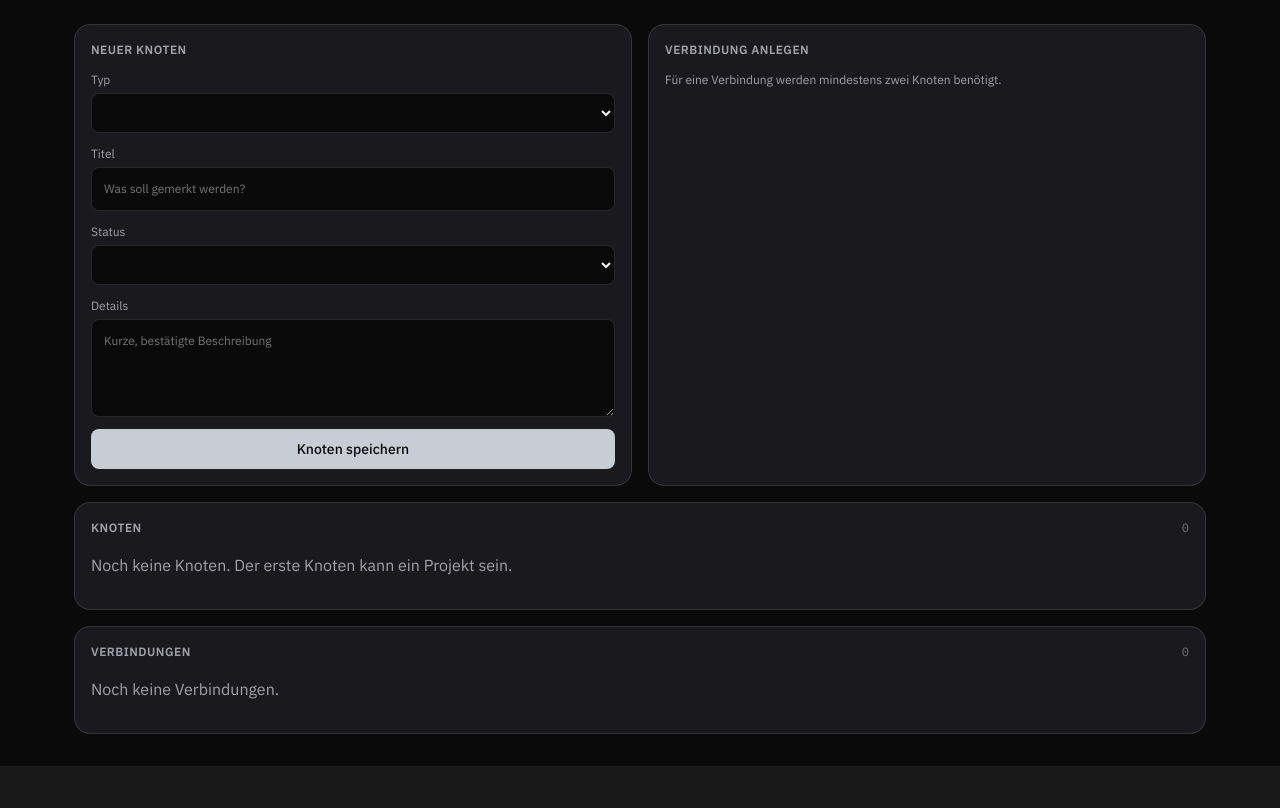
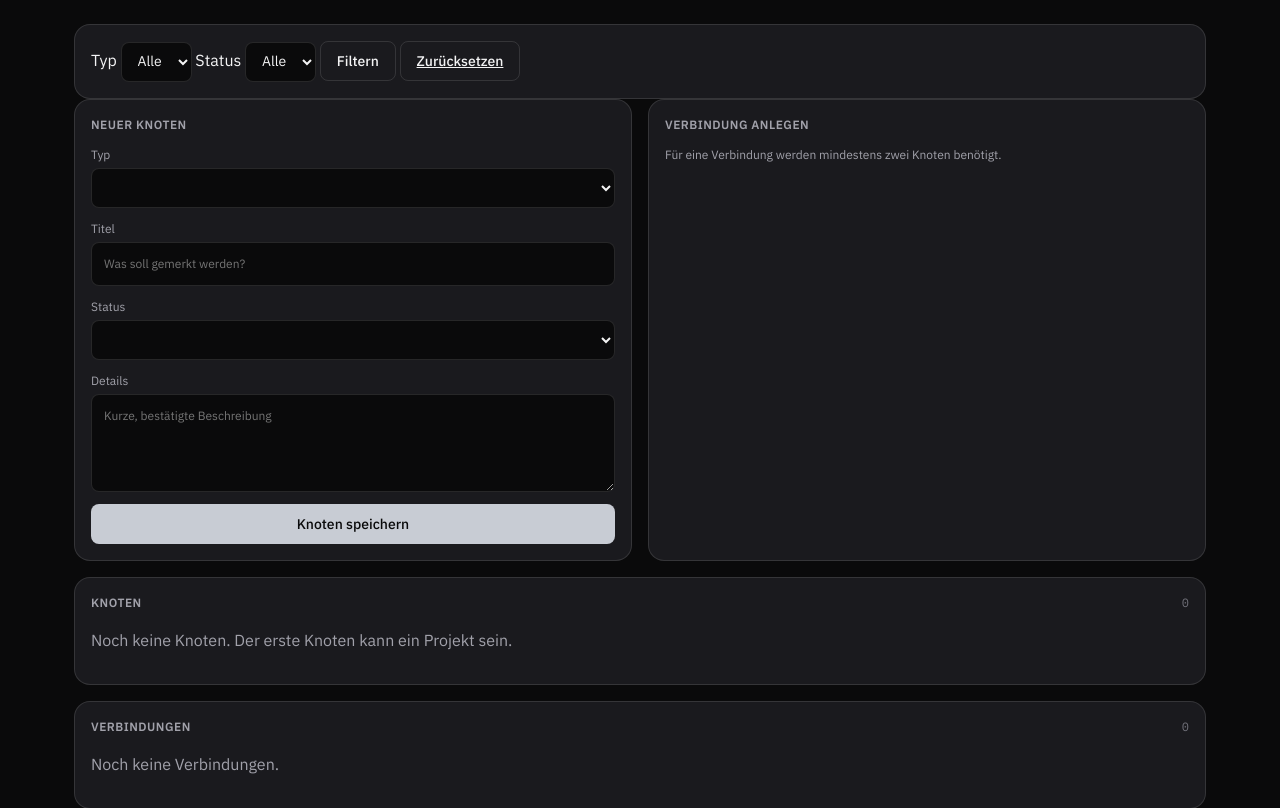
Before and after one commit to landjunge/threaddesk, a FastAPI app: page /knowledge in a window 1280 px wide. Shown: the part 190-998 px from the top of the page. Before the commit the page ends 956 px from the top, so only its background shows below. Run offline with FastAPI, Linux system fonts and the light colour scheme; lists and menus that the app fills with data are empty; some libraries are stand-ins or nearby versions.

Commit message:
feat: add knowledge filters

```diff
--- a/src/threaddesk/ui/templates/knowledge.html
+++ b/src/threaddesk/ui/templates/knowledge.html
@@ -9,6 +9,23 @@
     </div>
     <a class="btn btn-ghost" href="/api/graph">Graph-JSON</a>
   </header>
+
+  <form class="panel knowledge-filter" method="get" action="/knowledge">
+    <label>Typ
+      <select name="kind">
+        <option value="">Alle</option>
+        {% for kind in node_kinds %}<option value="{{ kind }}"{% if active_kind == kind %} selected{% endif %}>{{ kind }}</option>{% endfor %}
+      </select>
+    </label>
+    <label>Status
+      <select name="status">
+        <option value="">Alle</option>
+        {% for status in node_statuses %}<option value="{{ status }}"{% if active_status == status %} selected{% endif %}>{{ status }}</option>{% endfor %}
+      </select>
+    </label>
+    <button class="btn btn-ghost" type="submit">Filtern</button>
+    <a class="btn btn-ghost" href="/knowledge">Zurücksetzen</a>
+  </form>
 
   <section class="knowledge-grid">
     <form class="panel knowledge-form" method="post" action="/knowledge/nodes">
```
